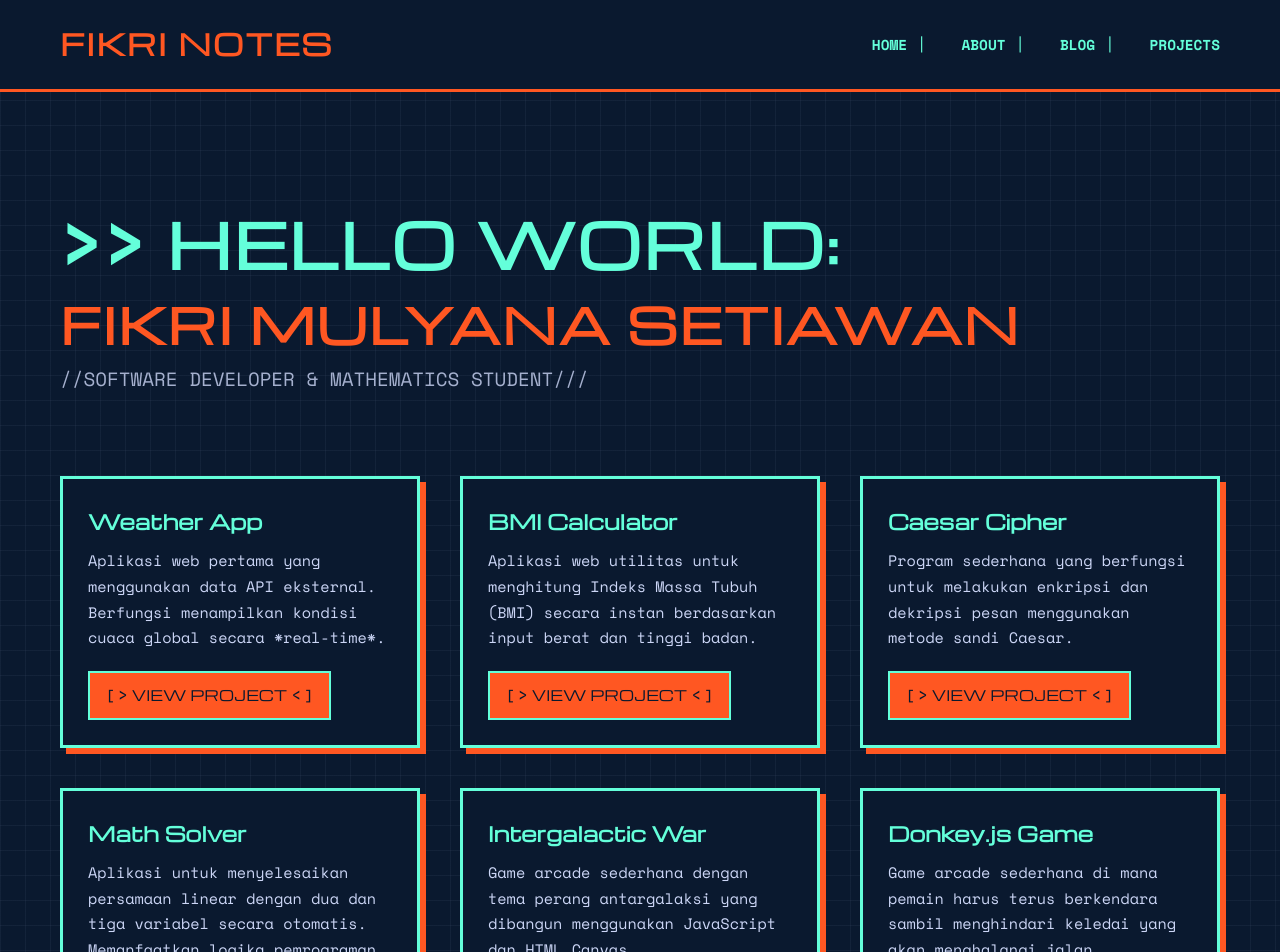
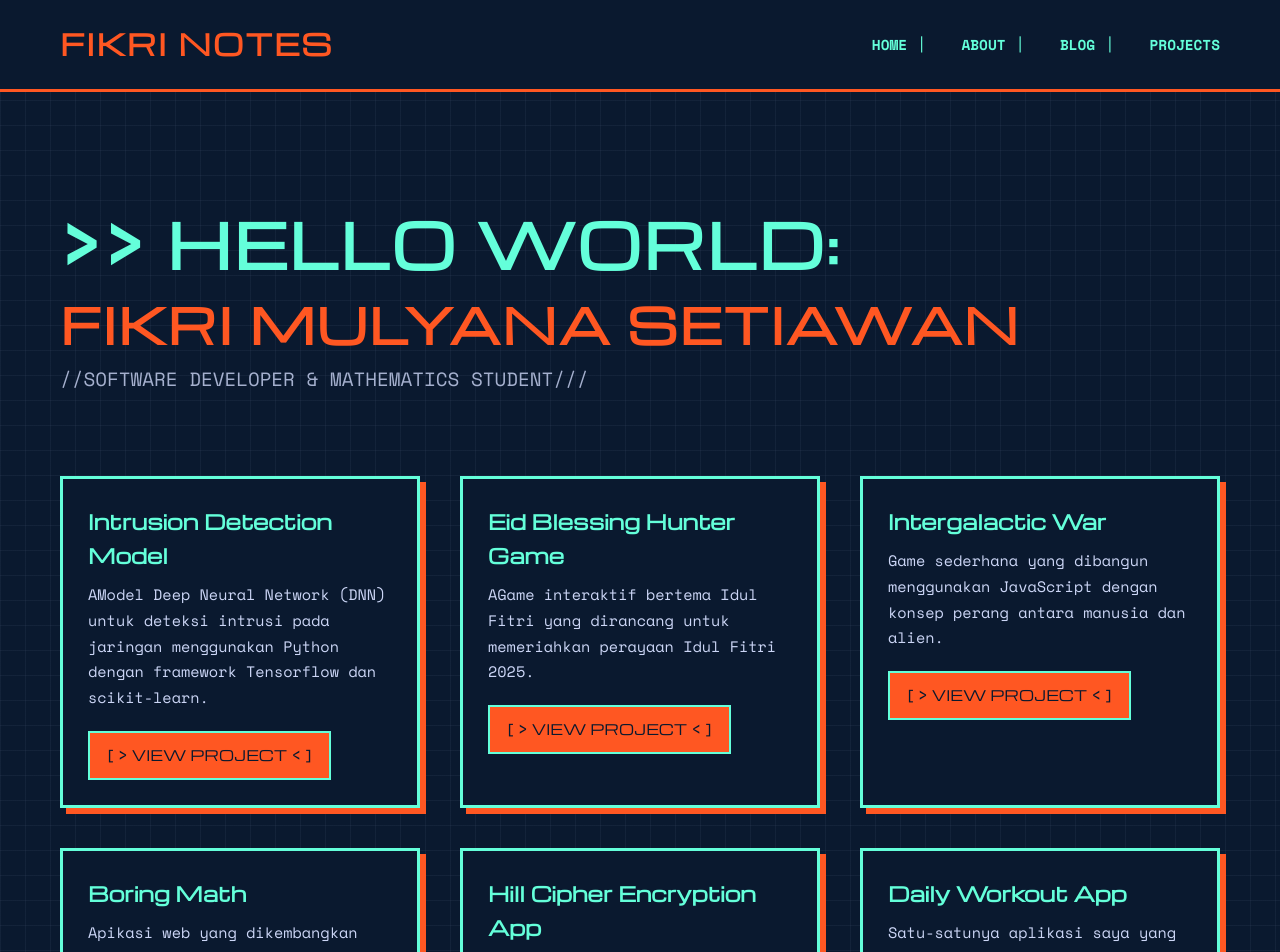
Before and after one commit to fikrinotes/personal-website, a Next.js app: page / in a window 1280 px wide. Shown: the top 952 px of the page. Built offline with nearby package versions, Linux system fonts and the light colour scheme.

Commit message:
Update: Menambahkan links dan deskripsi project pada halaman home. menambahkan url profil instagram pada halaman about

```diff
--- a/src/app/about/page.js
+++ b/src/app/about/page.js
@@ -59,7 +59,7 @@ export default function About() {
                             <div className="social-links">
                                 <a href="https://github.com/fikrinotes">GITHUB</a>
                                 <a href="https://www.linkedin.com/in/fikri-mulyana-setiawan">LINKEDIN</a>
-                                <a href="#">CONTACT</a>
+                                <a href="https://www.instagram.com/fikrimulyana_s">CONTACT</a>
                             </div>
                         </div>
                     </div>
--- a/src/app/layout.js
+++ b/src/app/layout.js
@@ -13,7 +13,7 @@ export default function RootLayout({ children }) {
       content="JJt8s-bShfClSaIksS6BEHrJq7gFqDScaqKzsULaaH4"
     />
     <meta charSet="utf-8" />
-    <meta name="theme-color" content="#4E5054" />
+    <meta name="theme-color" content="#0A192F" />
     <meta name="viewport" content="width=device-width, initial-scale=1" />
     {/* Primary Meta Tags */}
     <title>Fikri Notes - Thought And Ideas Of Fikri Mulyana Setiawan</title>
@@ -23,11 +23,11 @@ export default function RootLayout({ children }) {
     />
     <meta
       name="description"
-      content="Fikri Mulyana Setiawan is a programmer and front-end developer, and I like to automate everything with my programming skills."
+      content="Fikri Mulyana Setiawan is a machine learning enthusiast, programmer and front-end developer."
     />
     {/* Open Graph / Facebook */}
     <meta property="og:type" content="website" />
-    <meta property="og:url" content="https://fikrinotes.netlify.app/" />
+    <meta property="og:url" content="https://fikrinotes.vercel.app/" />
     <meta
       property="og:title"
       content="Fikri Notes - Thought And Ideas Of Fikri Mulyana Setiawan "
@@ -42,7 +42,7 @@ export default function RootLayout({ children }) {
     />
     {/* Twitter */}
     <meta property="twitter:card" content="summary_large_image" />
-    <meta property="twitter:url" content="https://fikrinotes.netlify.app/" />
+    <meta property="twitter:url" content="https://fikrinotes.vercel.app/" />
     <meta
       property="twitter:title"
       content="Fikri Notes - Thought And Ideas Of Fikri Mulyana Setiawan"
--- a/src/app/page.js
+++ b/src/app/page.js
@@ -40,17 +40,17 @@ export default function Home() {
           {/* <!-- GRID PROYEK (BRUTALIST CARDS) --> */}
           <section className="projects-grid">
               {/* <!-- Kartu Proyek 1 --> */}
-              <ProjectCard title="Weather App" description="Aplikasi web pertama yang menggunakan data API eksternal. Berfungsi menampilkan kondisi cuaca global secara *real-time*." projectUrl="#" />
+              <ProjectCard title="Intrusion Detection Model" description="AModel Deep Neural Network (DNN) untuk deteksi intrusi pada jaringan menggunakan Python dengan framework Tensorflow dan scikit-learn." projectUrl="https://github.com/fikrinotes/DNN-IDS" />
               {/* <!-- Kartu Proyek 2 --> */}
-              <ProjectCard title="BMI Calculator" description="Aplikasi web utilitas untuk menghitung Indeks Massa Tubuh (BMI) secara instan berdasarkan input berat dan tinggi badan." projectUrl="#" />
+              <ProjectCard title="Eid Blessing Hunter Game" description="AGame interaktif bertema Idul Fitri yang dirancang untuk memeriahkan perayaan Idul Fitri 2025. " projectUrl="https://fikrinotes.github.io/eid-blessing-hunter-game/" />
               {/* <!-- Kartu Proyek 3 --> */}
-              <ProjectCard title="Caesar Cipher" description="Program sederhana yang berfungsi untuk melakukan enkripsi dan dekripsi pesan menggunakan metode sandi Caesar." projectUrl="#" />
+              <ProjectCard title="Intergalactic War" description="Game sederhana yang dibangun menggunakan JavaScript dengan konsep perang antara manusia dan alien. " projectUrl="https://fikrinotes.netlify.app/javascriptproject-menu/intergalacticwar/" />
               {/* <!-- Kartu Proyek 4 --> */}
-              <ProjectCard title="Math Solver" description="Aplikasi untuk menyelesaikan persamaan linear dengan dua dan tiga variabel secara otomatis. Memanfaatkan logika pemrograman Python." projectUrl="#" />
+              <ProjectCard title="Boring Math" description="Apikasi web yang dikembangkan untuk menyelesaikan sistem persamaan linear (SPL) 2, 3 variabel, dan persamaan kuadrat." projectUrl="https://fikrinotes.netlify.app/javascriptproject-menu/boring_math/" />
               {/* <!-- Kartu Proyek 5 --> */}
-              <ProjectCard title="Intergalactic War" description="Game arcade sederhana dengan tema perang antargalaksi yang dibangun menggunakan JavaScript dan HTML Canvas." projectUrl="#" />
+              <ProjectCard title="Hill Cipher Encryption App" description="Sebuah aplikasi berbasis desktop untuk enkripsi pesan menggunakan metode Hill Cipher. Dikembangkan dengan bahasa pemrograman Python." projectUrl="https://github.com/fikrinotes/PowerfulPython/tree/main/Encryption%20App" />
               {/* <!-- Kartu Proyek 6 --> */}
-              <ProjectCard title="Donkey.js Game" description="Game arcade sederhana di mana pemain harus terus berkendara sambil menghindari keledai yang akan menghalangi jalan." projectUrl="#" />
+              <ProjectCard title="Daily Workout App" description="Satu-satunya aplikasi saya yang dikembangkan sepenuhnya oleh AI Gemini. Memiliki fitur jadwal olahraga harian, asupan nutrisi yang diperlukan, dan statistik harian." projectUrl="https://github.com/fikrinotes/fikrinotes.github.io/tree/master/Javascriptproject-menu/workout-app" />
           </section>
 
           {/* <!-- LOGS JOURNEY SECTION (TIMELINE) --> */}
--- a/src/app/projects-page/page.js
+++ b/src/app/projects-page/page.js
@@ -74,7 +74,7 @@ export default function ProjectPage() {
                         {/* <!-- DETAIL CARD 3: INTERGALACTIC WAR --> */}
                         <div className="project-detail-card">
                             <div className="project-header">
-                                <h3>PROJECT ID: INTERGALACTIC WAR</h3>
+                                <h3>INTERGALACTIC WAR</h3>
                                 <div className="project-tags">
                                     <span>JAVASCRIPT</span>
                                     <span>GAME DEV</span>
```
